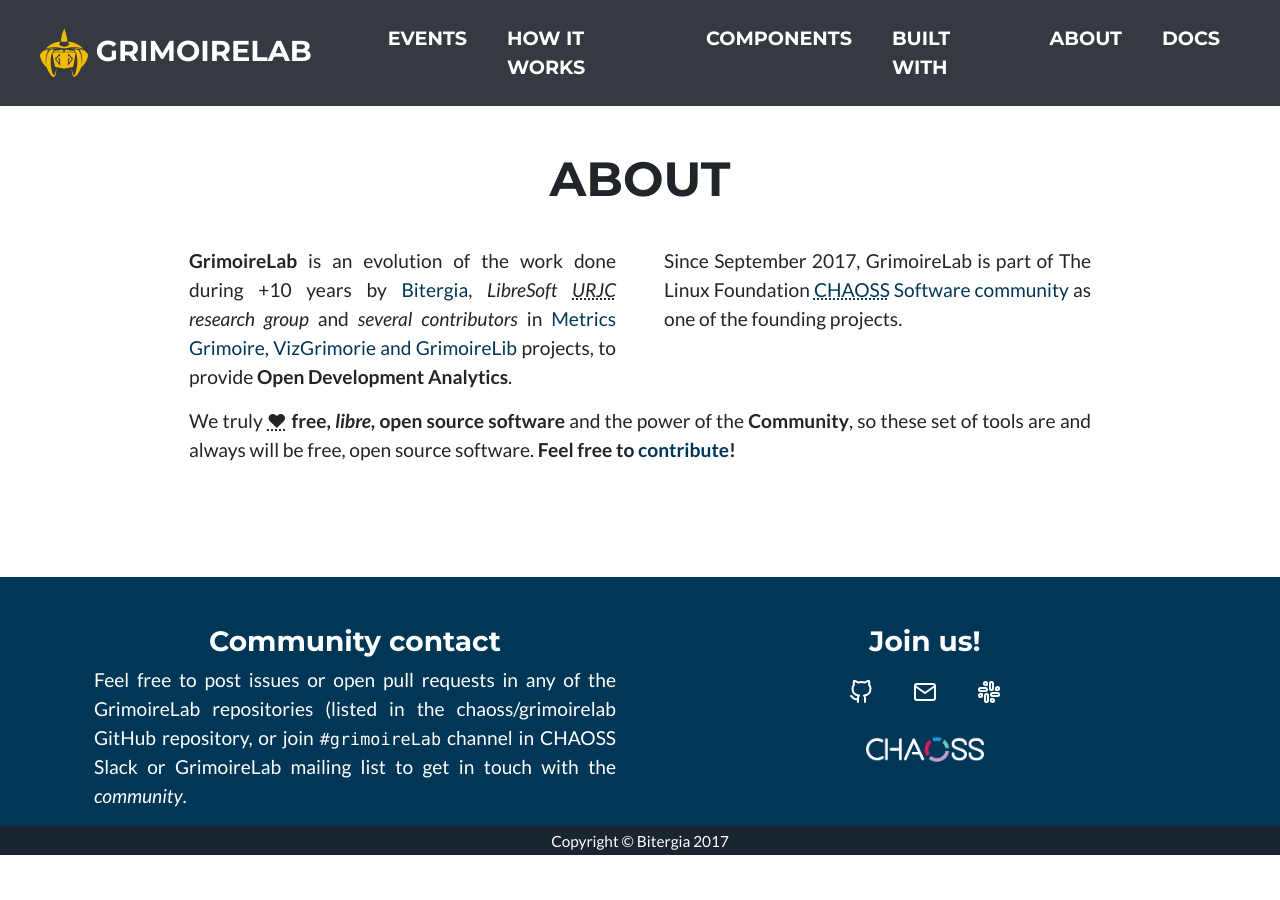
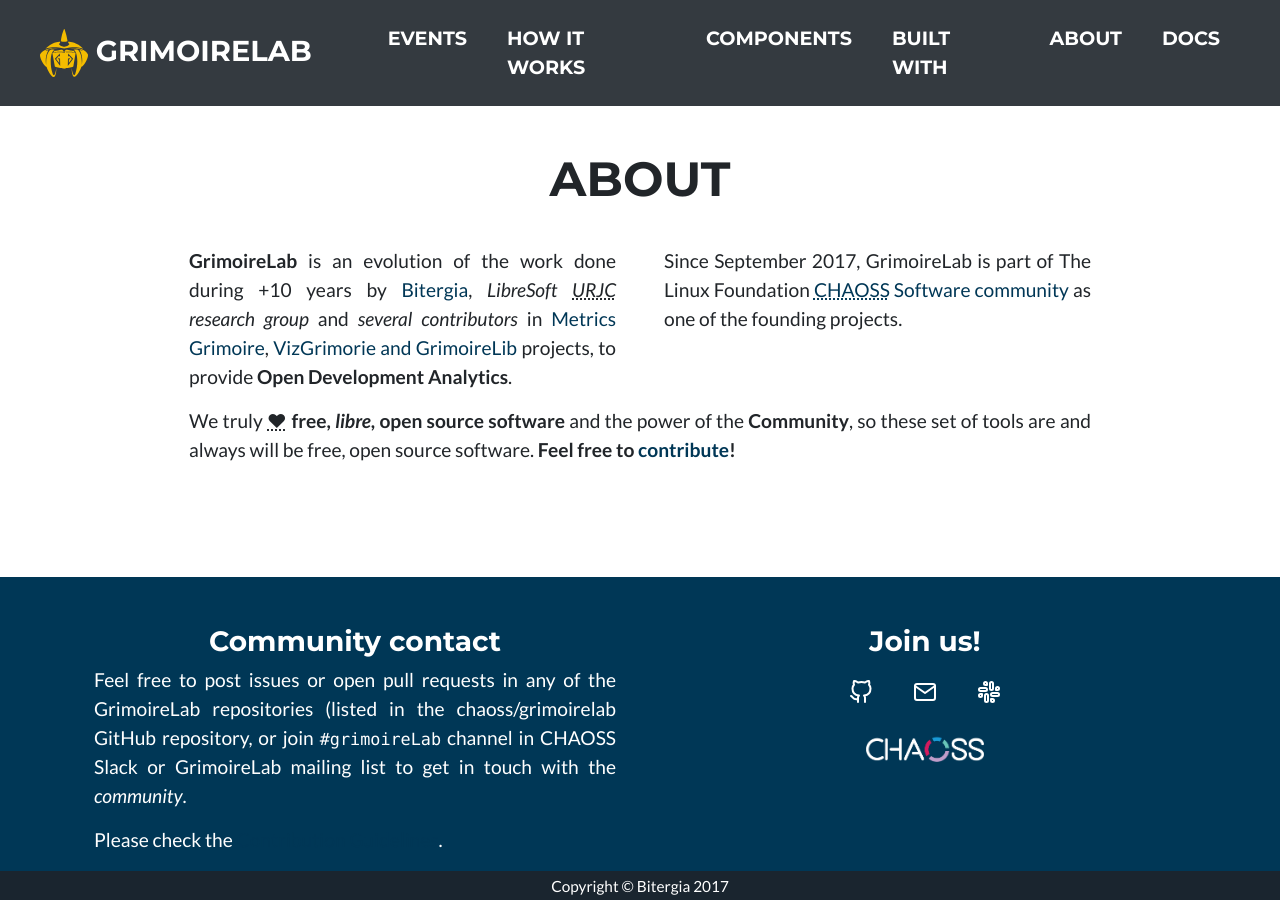
Before and after one commit to chaoss/grimoirelab, a Jekyll site: the page built from docs/index.html, in a window 1280 px wide and 900 px high, scrolled down 4681 px. Built offline with Jekyll 4.4.1, drawn with Linux system fonts in a browser that asks for light colours; before the commit the page ends 5536 px from its top, so only the background shows below that.

Commit message:
Made 'How to contribute to GrimoireLab' more visible
- Updated the README.md with the link to CONTRIBUTING.md
- Added the link of Contributing Guidelines to the landing
page, since the website did not mention them.

This can increase the ease and accessibilty with which
users may refer to the guidelines.

Fixes #342

Signed-off-by: shivangidhiman <shivangi.dhiman282@gmail.com>
Co-authored-by: Venu Vardhan Reddy Tekula <chaoss.community>

```diff
--- a/docs/_includes/footer.html
+++ b/docs/_includes/footer.html
@@ -10,6 +10,7 @@
                     <a class="text-white" href="https://join.slack.com/t/chaoss-workspace/shared_invite/zt-r65szij9-QajX59hkZUct82b0uACA6g">CHAOSS Slack</a> or
                     <a class="text-white" href="https://lists.linuxfoundation.org/mailman/listinfo/grimoirelab-discussions">GrimoireLab mailing list</a>
                     to get in touch with the <em>community</em>.</p>
+                    <p class="text-justify">Please check the <a href="https://github.com/chaoss/grimoirelab/blob/master/CONTRIBUTING.md">Contribution Guidelines</a>.</p>
             </div>
             <div class="footer-col col-md-6">
                 <h3>Join us!</h3>
--- a/docs/index.html
+++ b/docs/index.html
@@ -41,8 +41,8 @@
         <svg class="bi bi-terminal-fill h2" width="1em" height="1em" viewBox="0 0 16 16" fill="currentColor" xmlns="http://www.w3.org/2000/svg">
           <path fill-rule="evenodd" d="M0 3a2 2 0 012-2h12a2 2 0 012 2v10a2 2 0 01-2 2H2a2 2 0 01-2-2V3zm9.5 5.5h-3a.5.5 0 000 1h3a.5.5 0 000-1zm-6.354-.354L4.793 6.5 3.146 4.854a.5.5 0 11.708-.708l2 2a.5.5 0 010 .708l-2 2a.5.5 0 01-.708-.708z" clip-rule="evenodd"/>
         </svg>
-         Start here!</a>
-  </div>
+      Start here!</a>
+    </div>
   </div>
 </section>
 
```
Also changed, not shown: README.md.
